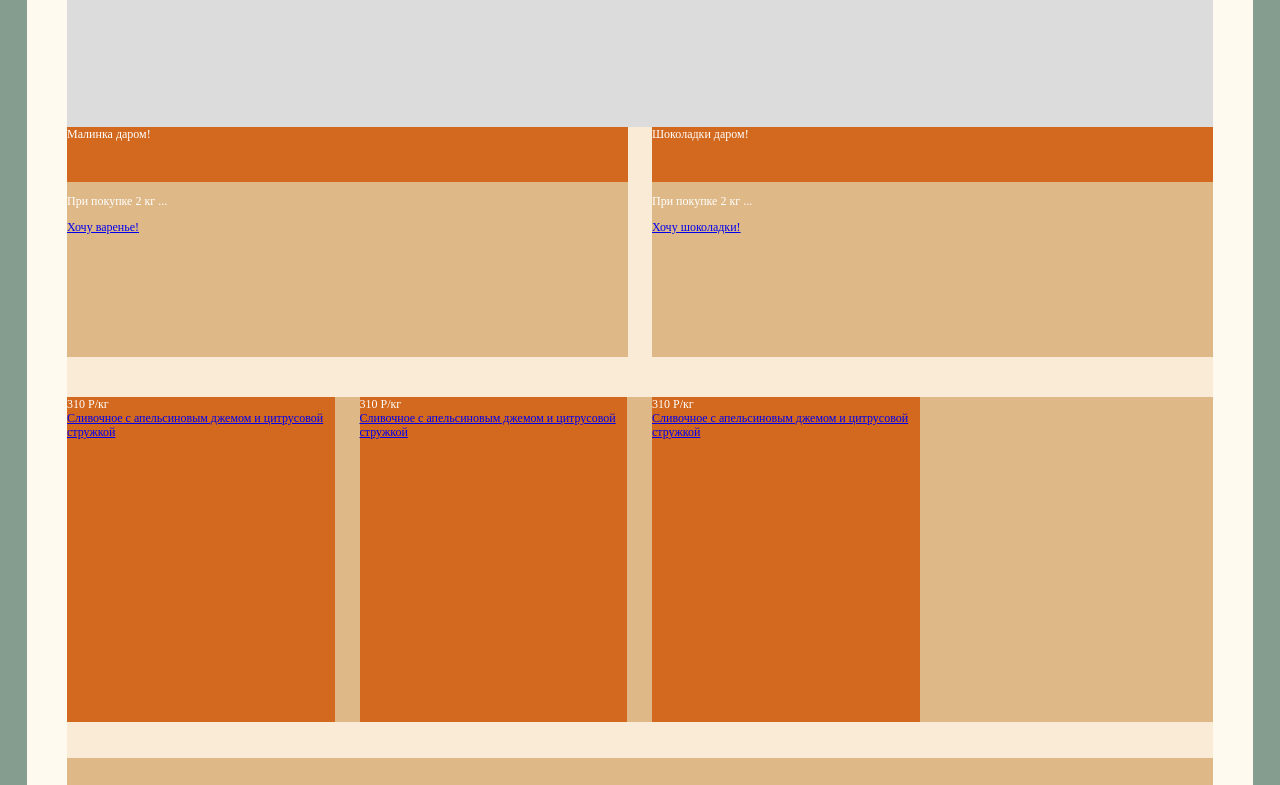
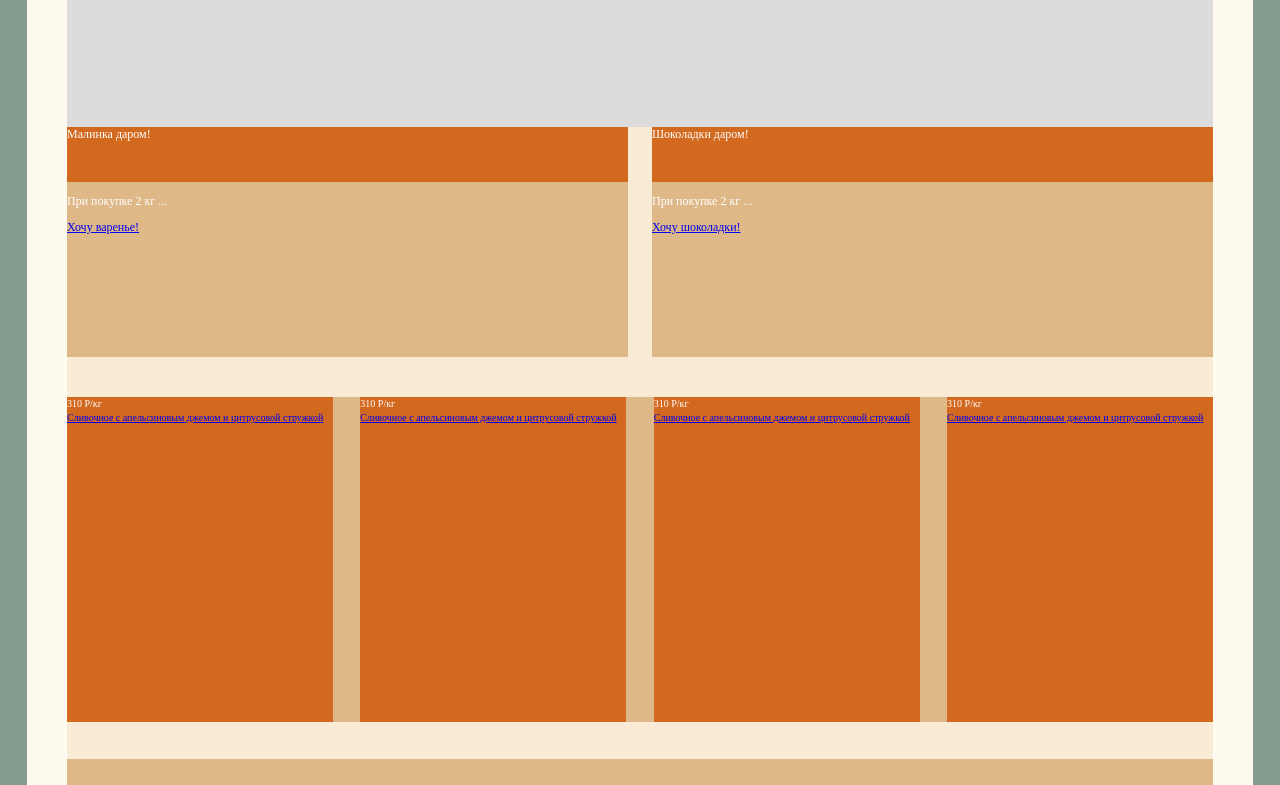
Before and after one commit to pers1307/227237-gllacy, a plain HTML site: page index.html in a window 1280 px wide. Shown: the part 520-1305 px from the top of the page. Drawn offline with Linux system fonts and the light colour scheme.

Commit message:
setka complite

```diff
--- a/css/style.css
+++ b/css/style.css
@@ -1,3 +1,7 @@
+* {
+    box-sizing: border-box;
+}
+
 body {
     font-size: 12px;
     line-height: 14px;
@@ -183,66 +187,35 @@ h2 {
 }
 
 .index-content .hits-block {
+    width: 100%;
     margin-top: 40px;
     background-color: burlywood;
     height: 325px;
+    display: inline-block;
 }
 
 .index-content .hits-block .product-item-wrap {
-    box-sizing: border-box;
-    width: 25%;
+    width: 23.2%;
     float: left;
-    padding-right: 19px;
-    margin-right: 6px;
+    margin-right: 2.40%;
 }
 
-.index-content .hits-block .product-item-wrap:nth-child(3n) {
-     box-sizing: border-box;
-     width: 25%;
-     float: left;
-     padding-right: 19px;
-     margin-right: 0;
- }
-
 .index-content .hits-block .product-item-wrap:nth-child(4n) {
-    box-sizing: border-box;
-    width: 25%;
-    float: right;
-    padding-right: 0;
-    padding-left: 19px;
-    margin-right: 0;
-    /*padding-right: 0;*/
-    /*padding-left: 19px;*/
-    /*margin-left: -24px;*/
-    /*margin-right: -10px;*/
-    display: none;
+    float: left;
+    margin-right: 0%;
+    font-size: 0;
 }
 
 .index-content .hits-block .product-item {
-    /*box-sizing: border-box;*/
-    /*width: 23.4%;*/
-    /*float: left;*/
-    /*margin-left: 0;*/
-    margin-right: 0;
-    /*padding-right: 100px;*/
-}
-
-/*.index-content .hits-block .product-item-wrap:nth-child(1) {*/
-    /*box-sizing: border-box;*/
-    /*width: 23.4%;*/
-    /*float: left;*/
-    /*margin-left: 0;*/
-/*}*/
-
-.index-content .hits-block .product-item {
+    font-size: 10px;
     background-color: chocolate;
     min-height: 325px;
 }
 
 .index-content .advertising {
-    margin-top: 36px;
+    margin-top: 34px;
     background-color: burlywood;
-    height: 246px;
+    height: 306px;
     padding: 30px 20px;
 }
 
@@ -250,17 +223,6 @@ h2 {
     background-color: chocolate;
     height: 55px;
 }
-
-
-
-
-
-
-
-
-
-
-
 
 .index-content .other-info {
     margin-top: 40px;
@@ -295,7 +257,7 @@ h2 {
     background-color: antiquewhite;
     margin-right: auto;
     margin-left: auto;
-    min-height: 368px;
+    min-height: 430px;
     padding-top: 62px;
 }
 
```
Also changed, not shown: index.html (+3 -6 lines).
